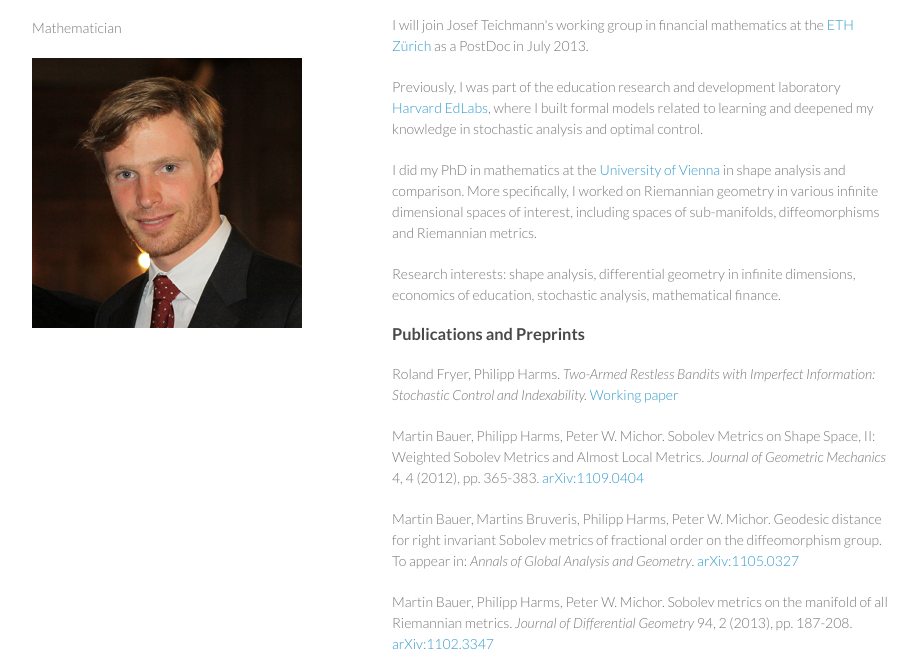
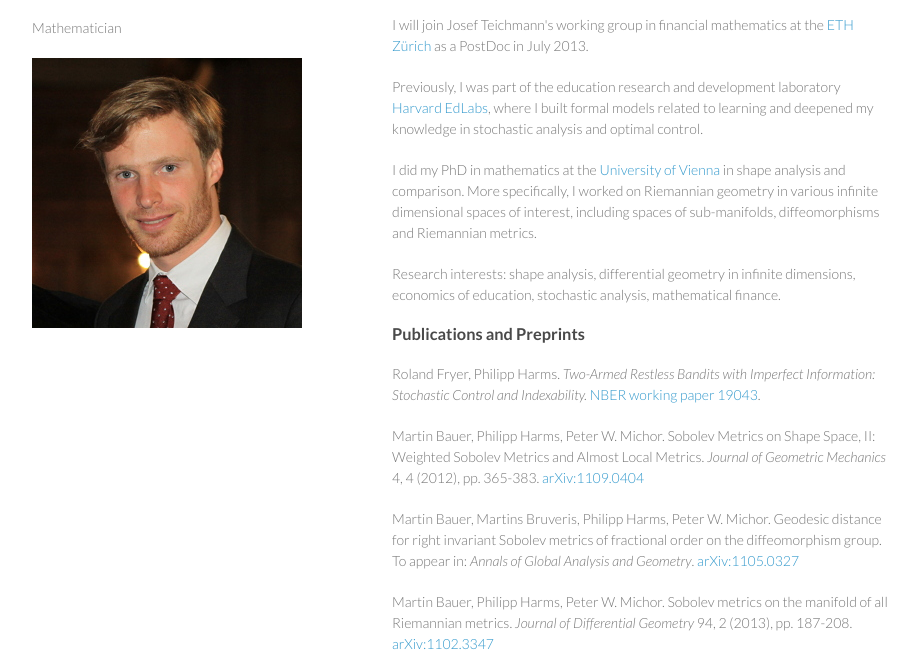
Before and after one commit to philipp-harms/philipp-harms.github.com, a plain HTML site: page index.html in a window 1280 px wide. Shown: the part 92-763 px from the top of the page, without its empty margins (178-1097 px from the left). Drawn offline with Linux system fonts and the light colour scheme.

Commit message:
NBER working paper

```diff
--- a/index.html
+++ b/index.html
@@ -58,7 +58,7 @@
 	<p itemscope itemtype="http://schema.org/ScholarlyArticle">
 		<span itemprop="author">Roland Fryer</span>, <span itemprop="author">Philipp Harms</span>.
 		<span itemprop="headline"><i>Two-Armed Restless Bandits with Imperfect Information: Stochastic Control and Indexability.</i></span>
-		<a itemprop="url" href="pdfs/fryer_harms_restless_bandits.pdf">Working paper</a>
+		<a itemprop="publisher" href="http://www.nber.org/papers/w19043">NBER working paper 19043</a>.</span>
 	</p>
 
 	<p itemscope itemtype="http://schema.org/ScholarlyArticle">
```
